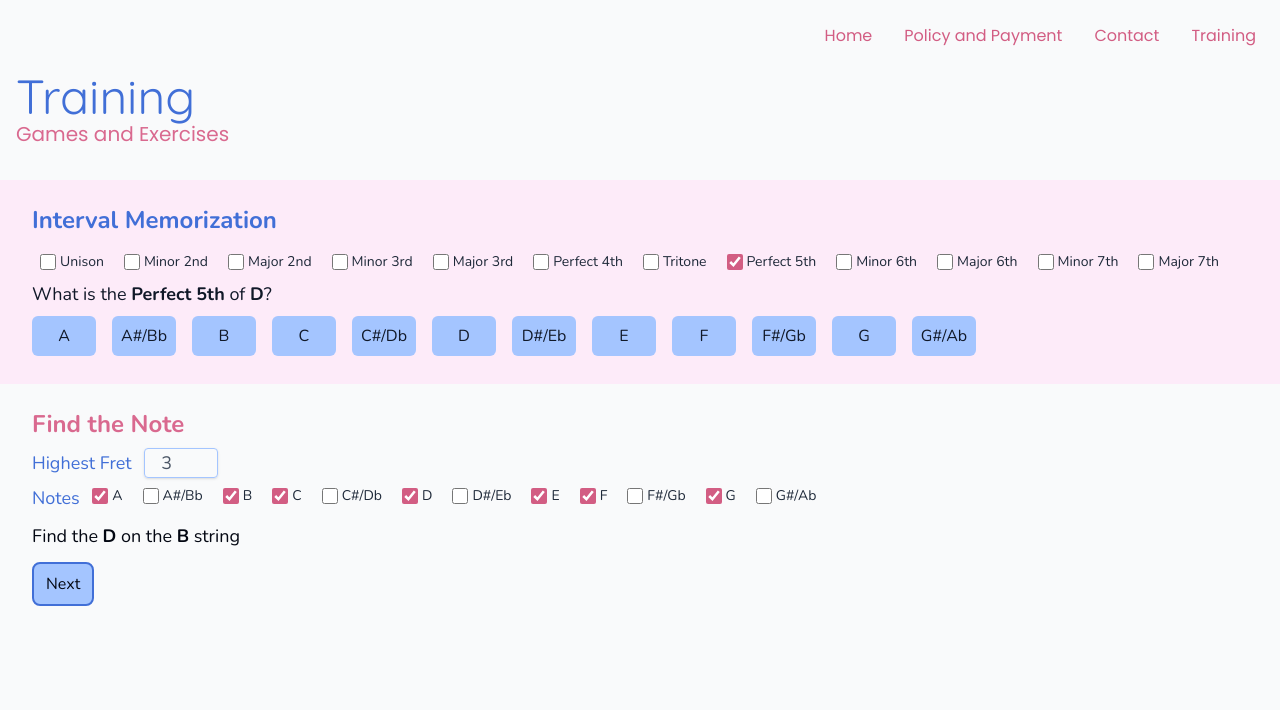
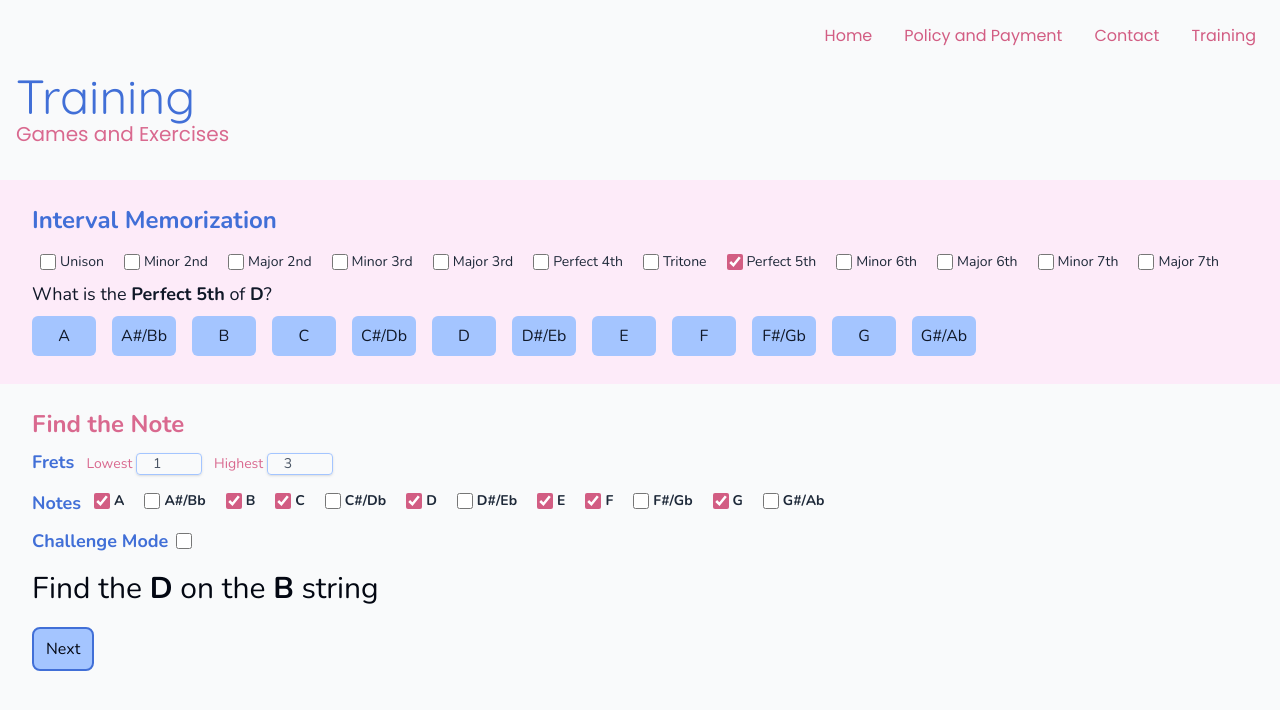
Before and after one commit to BenSievert/bensmusic.io, a SvelteKit app: page /training in a window 1280 px wide. Shown: the top 710 px of the page. Built offline with nearby package versions, Linux system fonts and the light colour scheme.

Commit message:
challenge mode and frets

```diff
--- a/src/components/Checkbox.svelte
+++ b/src/components/Checkbox.svelte
@@ -1,10 +1,11 @@
 <script lang="ts">
 	export let label = '';
 	export let checked = false;
+	export let noPadding = false
 	export let handleInput = () => {};
 </script>
 
-<label class="inline-flex cursor-pointer items-center space-x-1 p-2 mr-1">
+<label class={`inline-flex cursor-pointer items-center space-x-1 ${noPadding ? `` : `p-2`} mr-1`}>
 	<input
 		on:input={handleInput}
 		{checked}
--- a/src/routes/training/+page.svelte
+++ b/src/routes/training/+page.svelte
@@ -24,8 +24,8 @@
 	const getIsPossible = (string, note) => {
 		const toBeFound = notes[note];
 		const stringIndex = notes.indexOf(strings[string])
-		for (const n of Array.from({ length: maxFret }, (_, i) => i)) {
-			if (getNextNote(stringIndex, n + 1) == toBeFound)
+		for (const n of Array.from({ length: maxFret - minFret + 1 }, (_, i) => i)) {
+			if (getNextNote(stringIndex , n + minFret) == toBeFound)
 				return true;
 
 		}
@@ -43,6 +43,14 @@
 	let selectedIntervals = $state([p5]);
 	let selectedNotes = $state([0,2,3,5,7,8,10])
 	let maxFret = $state(3)
+	let minFret = $state(1)
+	let challenge = $state(false)
+	let seconds = $state(5)
+
+	let time = setInterval(() => {
+			if (challenge)
+				generateEx2Answer()
+		}, seconds * 1000);
 
 	const generateEx2Answer = () => {
 		let newString;
@@ -50,7 +58,7 @@
 		do {
 			newString = getRandomNote(strings.length);
 			newEx2Note = selectedNotes[getRandomNote(selectedNotes.length)]
-		} while (!getIsPossible(newString, newEx2Note) || newString == string && ex2Note == newEx2Note)
+		} while (!getIsPossible(newString, newEx2Note) || newString == string && newEx2Note == ex2Note)
 		string = newString;
 		ex2Note = newEx2Note
 	}
@@ -100,16 +108,32 @@
 	</Section>
 	<Section theme="secondary">
 		<div class="text-secondary-dark text-2xl mb-2 font-bold">Find the Note</div>
-		<div class="text-primary-dark text-lg">Highest Fret
+		<span class="text-primary-dark font-bold text-lg mr-2">Frets</span>
+		<div class="text-secondary-dark text-sm inline-block mb-2 mr-2">Lowest
+			<input
+					type="number"
+					min="1"
+					max="11"
+					class="pl-4 border-primary focus:border-accent focus:ring-accent rounded-sm border text-gray-600 shadow-sm focus:ring-1 focus:outline-none"
+					on:change={() =>  {if (minFret > maxFret)
+						maxFret = minFret;
+					}}
+					bind:value={minFret}
+			/>
+		</div>
+		<div class="text-secondary-dark text-sm inline-block">Highest
 		<input
 			type="number"
-			min="0"
-			max="12"
-			class="ml-2 pl-4 border-primary focus:border-accent focus:ring-accent rounded-sm border text-gray-600 shadow-sm focus:ring-1 focus:outline-none"
+			min="1"
+			max="11"
+			class="pl-4 border-primary focus:border-accent focus:ring-accent rounded-sm border text-gray-600 shadow-sm focus:ring-1 focus:outline-none"
+			on:change={() =>  {if (maxFret < minFret)
+						minFret = maxFret;
+					}}
 			bind:value={maxFret}
 		/>
 		</div>
-		<div class="text-primary-dark text-lg">Notes
+		<div class="text-primary-dark text-lg font-bold mb-2">Notes
 		{#each notes as note, noteIndex}
 			<Checkbox
 					label={note}
@@ -122,12 +146,51 @@
 			/>
 		{/each}
 		</div>
-		<div class="mb-2"></div>
-		<div class="mb-3 text-lg">
+		<div class={`${challenge ? `mb-2` : `mb-4`} flex`} >
+		<span class="text-primary-dark font-bold text-lg mr-2">Challenge Mode</span>
+		<Checkbox
+				noPadding={true}
+				label=''
+				handleInput={() => {
+						clearInterval(time);
+						if (!challenge) {
+							time = setInterval(() => {
+								if (challenge)
+									generateEx2Answer()
+							}, seconds * 1000);
+						}
+						challenge = !challenge
+					}}
+		/>
+		</div>
+		{#if challenge}<div class="mb-4">
+			<span class="text-primary-dark font-bold text-lg mr-2">Seconds</span>
+			<input
+					type="number"
+					min="1"
+					class="w-16 pl-4 border-primary focus:border-accent focus:ring-accent rounded-sm border text-gray-600 shadow-sm focus:ring-1 focus:outline-none"
+					bind:value={seconds}
+					on:input={e => {
+				clearInterval(time);
+				time = setInterval(() => {
+					if (challenge)
+						generateEx2Answer()
+				}, e.target.value * 1000);
+			}}
+			/>
+		</div>
+		{/if}
+		<div class="mb-3 text-3xl">
 			Find the <span class="font-bold">{notes[ex2Note]}</span> on the <span class="font-bold">{strings[string]}</span> string
 		</div>
-		<button
-				on:click={generateEx2Answer}
-				class="py-2 px-3 bg-primary hover:bg-primary-dark hover:text-white border-2 border-primary-dark rounded-lg">Next</button>
+		{#if !challenge}
+			<button
+					on:click={generateEx2Answer}
+					class="mt-2 py-2 px-3 bg-primary hover:bg-primary-dark hover:text-white border-2 border-primary-dark rounded-lg">Next</button>
+
+		{/if}
+
+
+
 	</Section>
 </SitePage>
```
